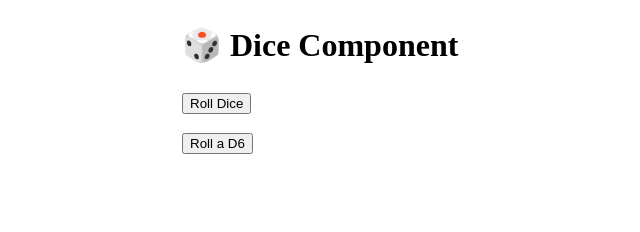
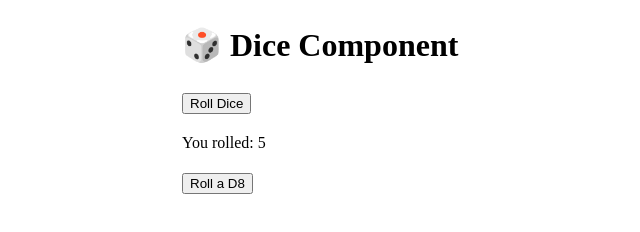
Before and after one commit to kieranbarker/dice-component, a plain HTML site: page index.html in a window 1280 px wide. Both pictures are taken after a click on the button "Roll Dice". Shown: the whole page, without its empty margins (138-778 px from the left). Drawn offline with Linux system fonts and the light colour scheme.

Commit message:
Add some interactivity

```diff
--- a/RollDice.js
+++ b/RollDice.js
@@ -1,11 +1,74 @@
 class RollDice extends HTMLElement {
+  static #dice = {
+    d2: [1, 2],
+    d4: [1, 2, 3, 4],
+    d6: [1, 2, 3, 4, 5, 6],
+    d8: [1, 2, 3, 4, 5, 6, 7, 8],
+    d10: [1, 2, 3, 4, 5, 6, 7, 8, 9, 10],
+    d12: [1, 2, 3, 4, 5, 6, 7, 8, 9, 10, 11, 12],
+    d20: [
+      1, 2, 3, 4, 5, 6, 7, 8, 9, 10, 11, 12, 13, 14, 15, 16, 17, 18, 19, 20,
+    ],
+  };
+
+  /**
+   * Randomly shuffle an array.
+   * https://stackoverflow.com/a/2450976/1293256
+   * @param {any[]} array The array to shuffle.
+   * @returns {any[]} The shuffled array.
+   */
+  static #shuffle(array) {
+    let currentIndex = array.length;
+    let temporaryValue, randomIndex;
+
+    // While there remain elements to shuffle...
+    while (0 !== currentIndex) {
+      // Pick a remaining element...
+      randomIndex = Math.floor(Math.random() * currentIndex);
+      currentIndex -= 1;
+
+      // And swap it with the current element.
+      temporaryValue = array[currentIndex];
+      array[currentIndex] = array[randomIndex];
+      array[randomIndex] = temporaryValue;
+    }
+
+    return array;
+  }
+
+  #die;
+
   constructor() {
     super();
+
+    const size = this.getAttribute("size");
     const btnText = this.textContent.trim();
+
+    this.#die = RollDice.#dice[size];
     this.innerHTML = /* html */ `
       <p><button type="button">${btnText || "Roll Dice"}</button></p>
       <div aria-live="polite"></div>
     `;
+  }
+
+  #handleClick = () => {
+    const liveRegion = this.querySelector("[aria-live]");
+    if (!liveRegion) return;
+
+    const [roll] = RollDice.#shuffle(this.#die ?? RollDice.#dice.d6);
+    liveRegion.textContent = `You rolled: ${roll}`;
+  };
+
+  connectedCallback() {
+    const btn = this.querySelector("button");
+    if (!btn) return;
+    btn.addEventListener("click", this.#handleClick);
+  }
+
+  disconnectedCallback() {
+    const btn = this.querySelector("button");
+    if (!btn) return;
+    btn.removeEventListener("click", this.#handleClick);
   }
 }
 
--- a/index.html
+++ b/index.html
@@ -15,7 +15,7 @@
     </header>
     <main>
       <roll-dice></roll-dice>
-      <roll-dice>Roll a D6</roll-dice>
+      <roll-dice size="d8">Roll a D8</roll-dice>
     </main>
     <script src="RollDice.js"></script>
   </body>
```
